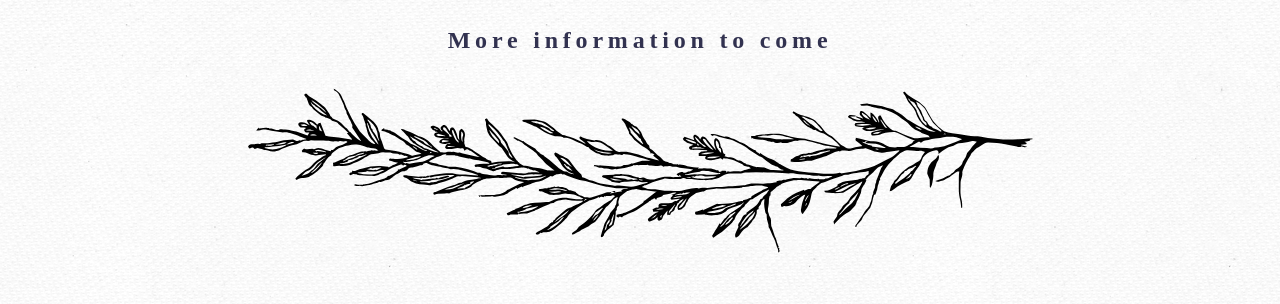
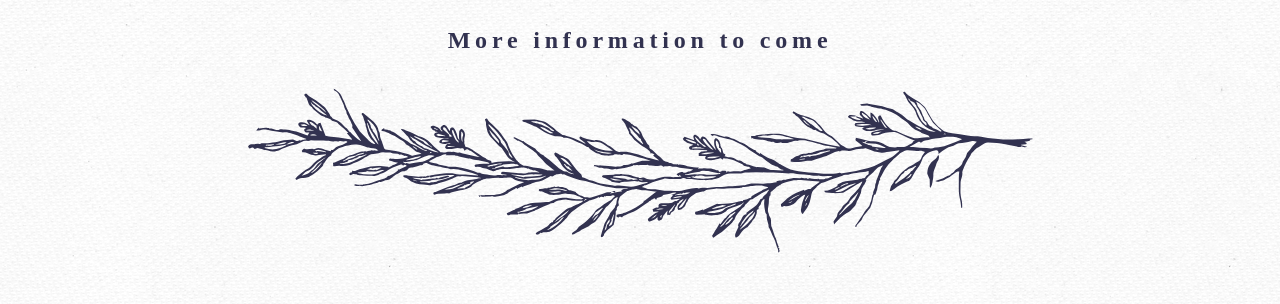
Before and after one commit to jdominiczak/jessandjason.com, a plain HTML site: page index.html in a window 1280 px wide. Shown: the part 496-800 px from the top of the page. Drawn offline with Linux system fonts and the light colour scheme; a web font is replaced by a local one.

Commit message:
added color to svg

```diff
--- a/main.css
+++ b/main.css
@@ -10,6 +10,7 @@ body {
   max-width: 800px;
   margin: 0 auto;
   text-align: center;
+  fill: #323250;
 }
 
 .footer-container {
```
